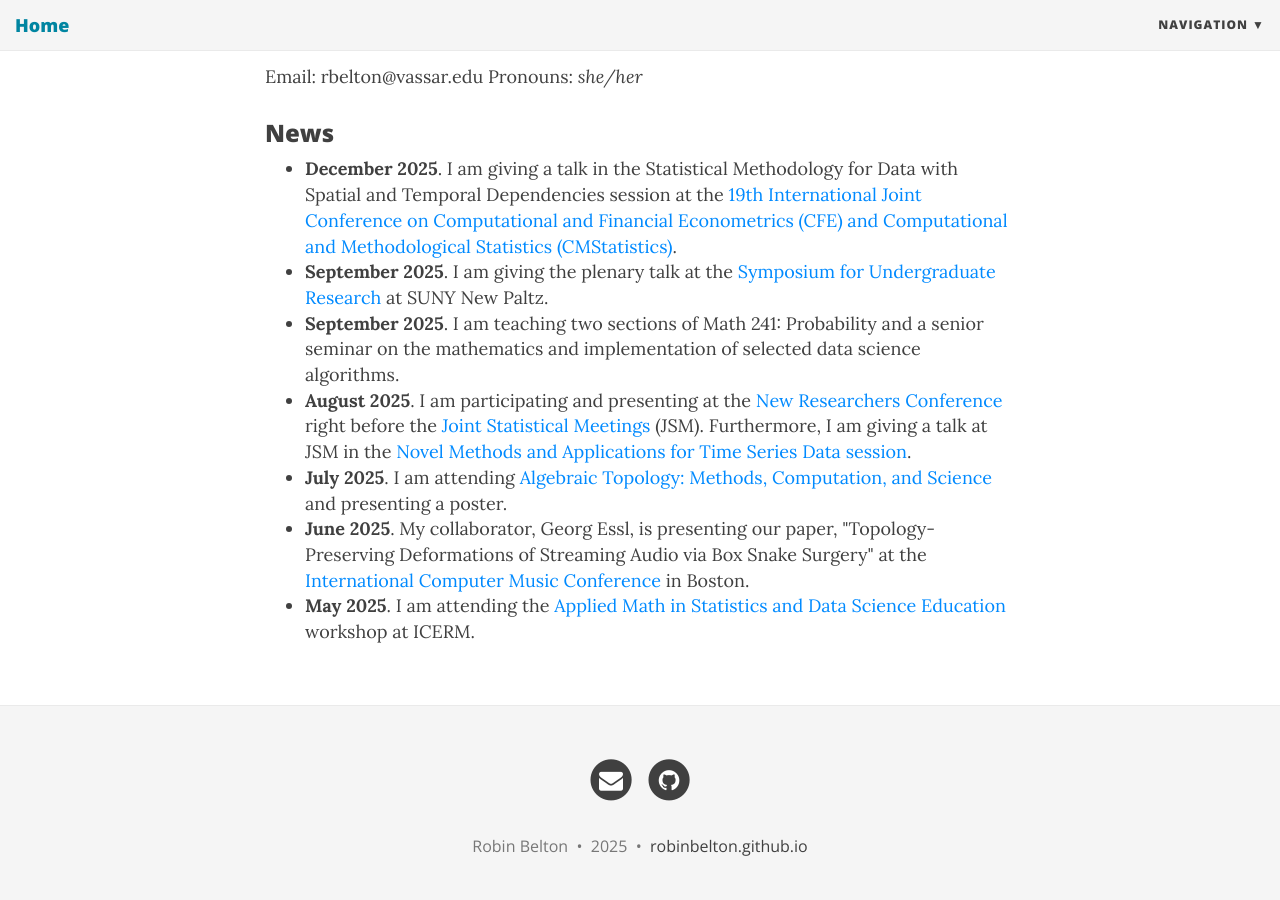
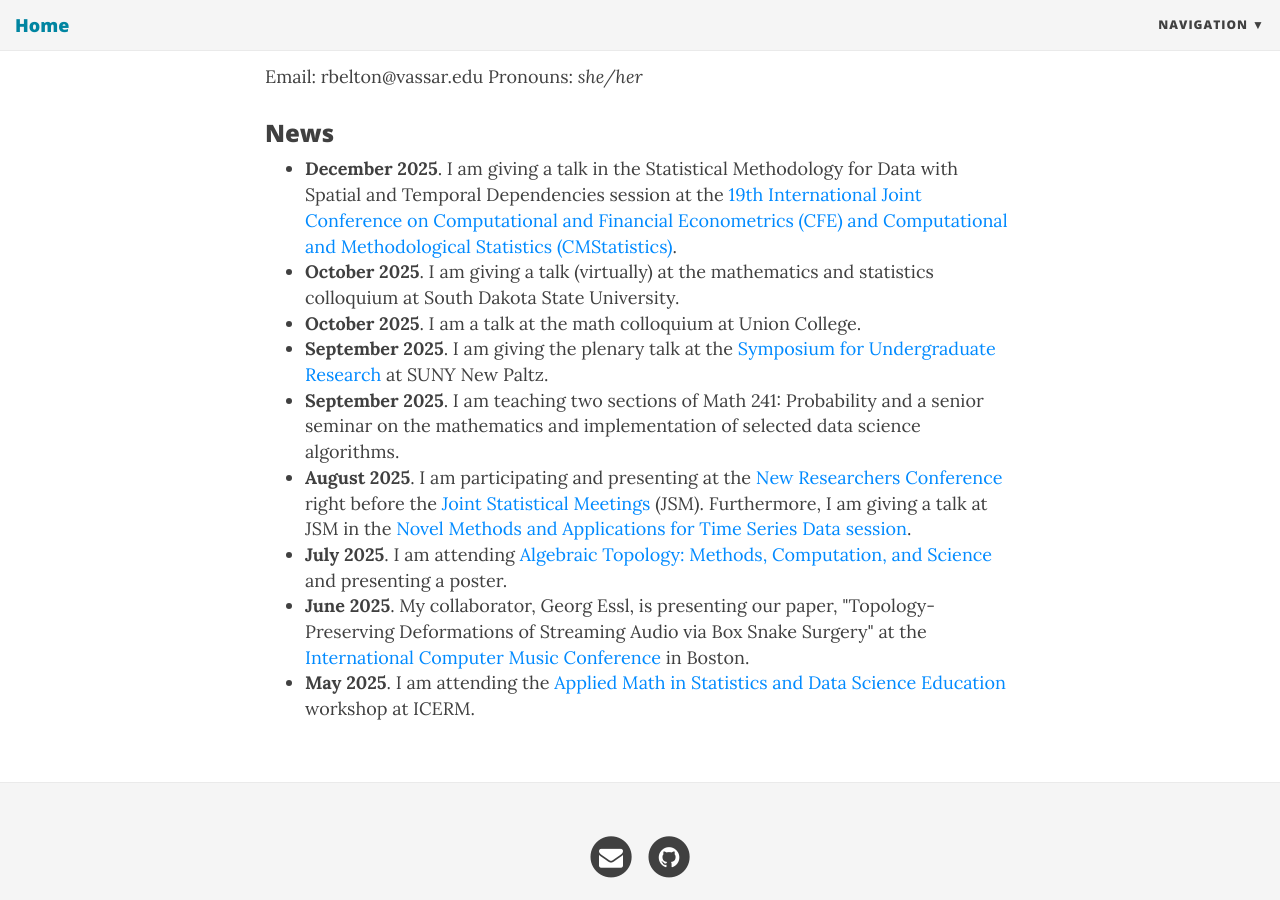
Before and after one commit to robinbelton/robinbelton.github.io, a Jekyll site: the page built from index.html, in a window 1280 px wide and 900 px high, scrolled down 717 px. Built offline with Jekyll 4.4.1, drawn with Linux system fonts in a browser that asks for light colours; nearby versions of some CDN libraries; the list of posts is cut into pages by our own code.

Commit message:
Update homepage

```diff
--- a/index.html
+++ b/index.html
@@ -19,6 +19,8 @@ Hello! I am an Assistant Professor in the Department of Mathematics and Statisti
 <h3>News</h3>
 <ul>
     <li><b>December 2025</b>. I am giving a talk in the Statistical Methodology for Data with Spatial and Temporal Dependencies session at the <a href = "https://www.cmstatistics.org//CFECMStatistics2025/index.php">19th International Joint Conference on Computational and Financial Econometrics (CFE) and Computational and Methodological Statistics (CMStatistics)</a>. </li>
+    <li><b>October 2025</b>. I am giving a talk (virtually) at the mathematics and statistics colloquium at South Dakota State University.</li>
+    <li><b>October 2025</b>. I am a talk at the math colloquium at Union College.</li>
     <li><b>September 2025</b>. I am giving the plenary talk at the <a href = "https://sites.google.com/view/sumrnp/home"> Symposium for Undergraduate Research</a> at SUNY New Paltz.</li>
     <li><b>September 2025</b>. I am teaching two sections of Math 241: Probability and a senior seminar on the mathematics and implementation of selected data science algorithms.</li>
     <li><b>August 2025</b>. I am participating and presenting at the <a href = "https://nrc2025.github.io/">New Researchers Conference</a> right before the <a href = "https://ww2.amstat.org/meetings/jsm/2025/">Joint Statistical Meetings</a> (JSM). Furthermore, I am giving a talk at JSM in the <a href = "https://ww3.aievolution.com/JSMAnnual2025/Events/pubSearchEvents?style=0">Novel Methods and Applications for Time Series Data session</a>.</li>
```
